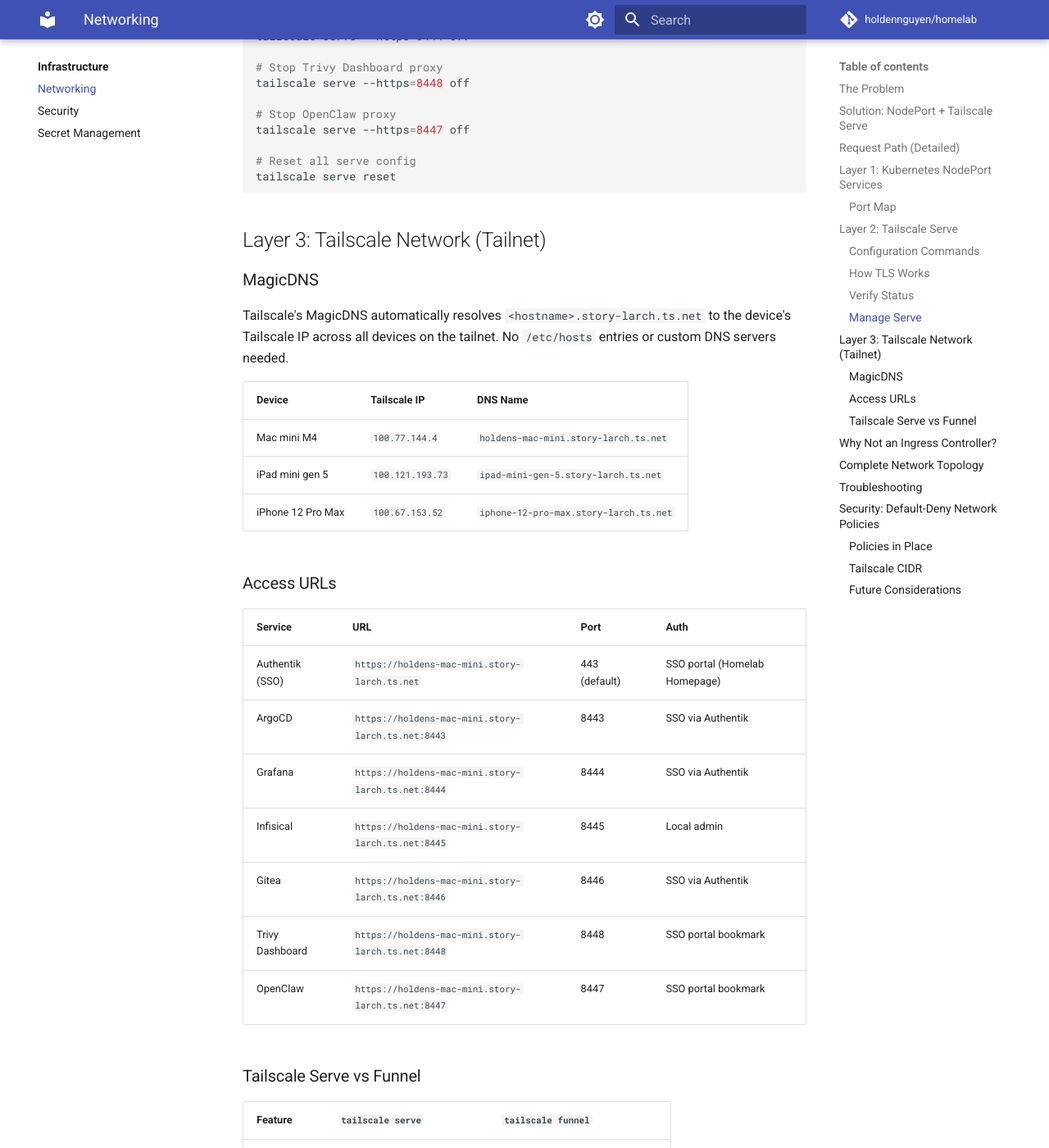
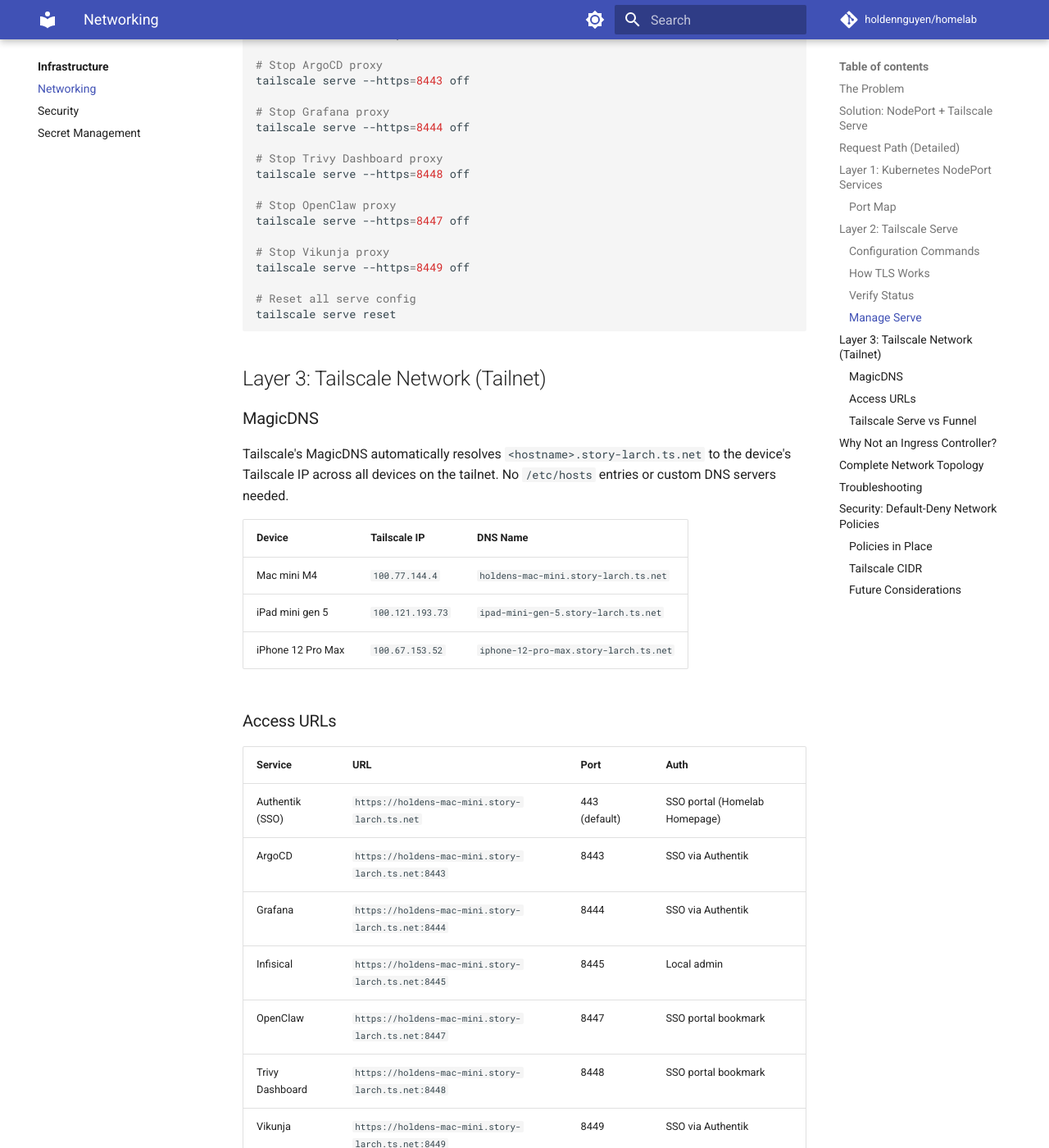
Before and after one commit to haingth77/homelab, an MkDocs documentation site: the page built from docs/infrastructure/networking.md, in a window 1280 px wide and 1400 px high, scrolled down 4072 px. Shown: the whole window at 82% size. Built offline with MkDocs 1.6.1 and Material for MkDocs 9.7.7, drawn with Linux system fonts in a browser that asks for light colours; comment, search, counter and statistics services are not loaded; some of the changed text lies outside the part shown.

Commit message:
docs: update all documentation for v1.6.0 Vikunja addition (#98)
- Add Vikunja service to all cross-cutting docs (README, architecture,
  networking, secret-management, security)
- Create docs/services/vikunja.md thin wrapper for MkDocs
- Add Vikunja to services index and mkdocs.yml navigation
- Fix stale Gitea reference in networking access URLs
- Fix stale postgresql placeholder in ArgoCD data project diagram
- Expand .doc-manifest.yml: add vikunja README tracking,
  docs/services/index.md tracking, and vikunja sources for
  secret-management, networking, and security cross-cutting docs

Co-authored-by: Cursor <cursoragent@cursor.com>

````diff
--- a/docs/infrastructure/networking.md
+++ b/docs/infrastructure/networking.md
@@ -48,6 +48,9 @@ flowchart TD
             subgraph trivyDashNs["trivy-dashboard namespace"]
                 TrivyDashSvc["trivy-dashboard\nNodePort 30448"]
             end
+            subgraph vikunjaNs["vikunja namespace"]
+                VikunjaSvc["vikunja\nNodePort 30888"]
+            end
         end
 
         TLS443 -- "http://localhost:30500" --> AuthentikSvc
@@ -55,6 +58,7 @@ flowchart TD
         TLS8444 -- "http://localhost:30090" --> GrafanaSvc
             TLS8445["HTTPS :8445"] -- "http://localhost:30445" --> InfisicalSvc
             TLS8448["HTTPS :8448"] -- "http://localhost:30448" --> TrivyDashSvc
+            TLS8449["HTTPS :8449"] -- "http://localhost:30888" --> VikunjaSvc
     end
 
     iPhone -- "https://holdens-mac-mini\n.story-larch.ts.net" --> TLS443
@@ -107,6 +111,7 @@ sequenceDiagram
 | Infisical | 8080 | 30445 | `http://localhost:30445` |
 | Trivy Dashboard | 8900 | 30448 | `http://localhost:30448` |
 | OpenClaw | 18789 | 30789 | `http://localhost:30789` |
+| Vikunja | 3456 | 30888 | `http://localhost:30888` |
 
 ## Layer 2: Tailscale Serve
 
@@ -132,6 +137,9 @@ tailscale serve --bg --https 8448 http://localhost:30448
 
 # OpenClaw — custom HTTPS port (8447)
 tailscale serve --bg --https 8447 http://localhost:30789
+
+# Vikunja — custom HTTPS port (8449)
+tailscale serve --bg --https 8449 http://localhost:30888
 ```
 
 The `--bg` flag runs the proxy as a persistent background service that survives terminal sessions.
@@ -186,6 +194,9 @@ https://holdens-mac-mini.story-larch.ts.net:8447 (tailnet only)
 
 https://holdens-mac-mini.story-larch.ts.net:8448 (tailnet only)
 |-- / proxy http://localhost:30448
+
+https://holdens-mac-mini.story-larch.ts.net:8449 (tailnet only)
+|-- / proxy http://localhost:30888
 ```
 
 ### Manage Serve
@@ -205,6 +216,9 @@ tailscale serve --https=8448 off
 
 # Stop OpenClaw proxy
 tailscale serve --https=8447 off
+
+# Stop Vikunja proxy
+tailscale serve --https=8449 off
 
 # Reset all serve config
 tailscale serve reset
@@ -230,9 +244,9 @@ Tailscale's MagicDNS automatically resolves `<hostname>.story-larch.ts.net` to t
 | ArgoCD | `https://holdens-mac-mini.story-larch.ts.net:8443` | 8443 | SSO via Authentik |
 | Grafana | `https://holdens-mac-mini.story-larch.ts.net:8444` | 8444 | SSO via Authentik |
 | Infisical | `https://holdens-mac-mini.story-larch.ts.net:8445` | 8445 | Local admin |
-| Gitea | `https://holdens-mac-mini.story-larch.ts.net:8446` | 8446 | SSO via Authentik |
+| OpenClaw | `https://holdens-mac-mini.story-larch.ts.net:8447` | 8447 | SSO portal bookmark |
 | Trivy Dashboard | `https://holdens-mac-mini.story-larch.ts.net:8448` | 8448 | SSO portal bookmark |
-| OpenClaw | `https://holdens-mac-mini.story-larch.ts.net:8447` | 8447 | SSO portal bookmark |
+| Vikunja | `https://holdens-mac-mini.story-larch.ts.net:8449` | 8449 | SSO via Authentik |
 
 ### Tailscale Serve vs Funnel
 
@@ -265,7 +279,7 @@ flowchart TD
 
     subgraph tailnet["Tailscale Tailnet (story-larch)"]
         subgraph mac["Mac mini M4\n100.77.144.4"]
-            TS["tailscale serve\n:443, :8443, :8444, :8445, :8447, :8448"]
+            TS["tailscale serve\n:443, :8443, :8444, :8445, :8447, :8448, :8449"]
 
             subgraph orb["OrbStack Kubernetes"]
                 subgraph authentik["authentik ns"]
@@ -287,6 +301,9 @@ flowchart TD
                 subgraph openclaw_ns["openclaw ns"]
                     OpenClawSvc["openclaw\nNodePort 30789"]
                 end
+                subgraph vikunja_ns["vikunja ns"]
+                    VikunjaSvc2["vikunja\nNodePort 30888"]
+                end
             end
 
             TS -- "localhost:30500" --> AuthentikSvc2
@@ -337,6 +355,8 @@ Additionally, namespace-specific rules enable required connectivity:
 - **Internet Egress**: The `argocd` and `openclaw` namespaces are allowed to egress to the internet on ports 443 (HTTPS) and 22 (SSH) to facilitate Git operations and external API calls.
 - **External Secrets**: The `external-secrets` namespace can egress to the Infisical API (`infisical` namespace, port 8080); conversely, `infisical` has an ingress rule allowing traffic from `external-secrets` on that port.
 
+Additionally, the `vikunja` namespace follows the same pattern with deny-all, allow-same-namespace, allow-dns, and Tailscale ingress on port 3456.
+
 The complete set of policies is stored in `k8s/apps/networking-policies/`.
 
 ### Tailscale CIDR
--- a/mkdocs.yml
+++ b/mkdocs.yml
@@ -62,6 +62,7 @@ nav:
       - OpenClaw: services/openclaw.md
       - Trivy Operator: services/trivy-operator.md
       - Trivy Dashboard: services/trivy-dashboard.md
+      - Vikunja: services/vikunja.md
   - Operations:
       - operations/index.md
       - Git Workflow: operations/git-workflow.md
````
Also changed, not shown: other parts of docs/infrastructure/networking.md (+1 -0 lines), .doc-manifest.yml (+13 -0 lines), README.md (+20 -2 lines), docs/getting-started/architecture.md (+12 -1 lines), docs/infrastructure/secret-management.md (+9 -0 lines), docs/infrastructure/security.md (+5 -0 lines), docs/services/index.md (+1 -0 lines), docs/services/vikunja.md (added, +7 -0 lines), k8s/apps/argocd/README.md (+1 -1 lines).
